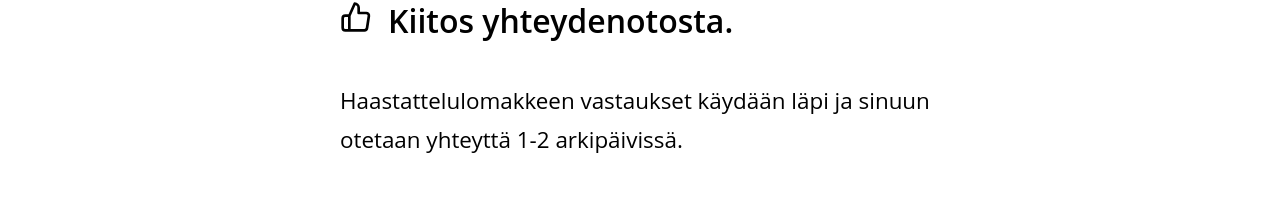
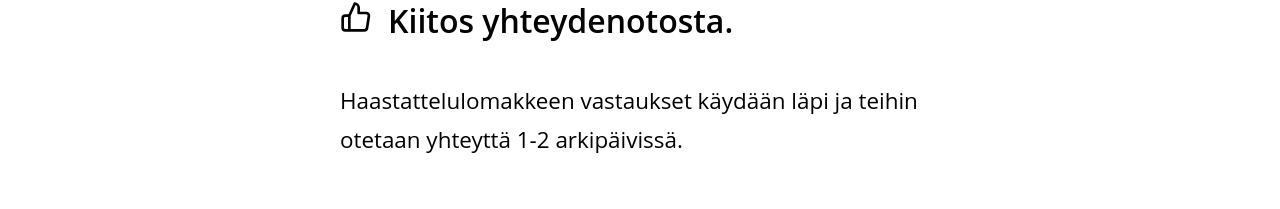
Before and after one commit to digiaalto/etusivu, a Next.js app: page /kiitos in a window 1280 px wide. Shown: the part 302-511 px from the top of the page. Built offline with nearby package versions, Linux system fonts and the light colour scheme; a small style sheet from the web is missing.

Commit message:
kiitos content change

```diff
--- a/pages/kiitos.js
+++ b/pages/kiitos.js
@@ -12,7 +12,7 @@ const Kiitos = () => {
             Kiitos yhteydenotosta.
           </span>
           <span className={styles.subheader}>
-            Haastattelulomakkeen vastaukset käydään läpi ja sinuun otetaan
+            Haastattelulomakkeen vastaukset käydään läpi ja teihin otetaan
             yhteyttä 1-2 arkipäivissä.
           </span>
         </div>
```
